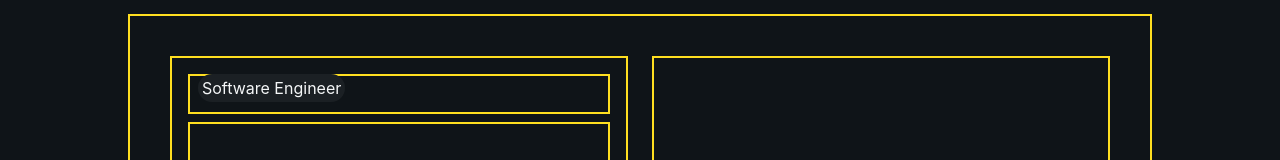
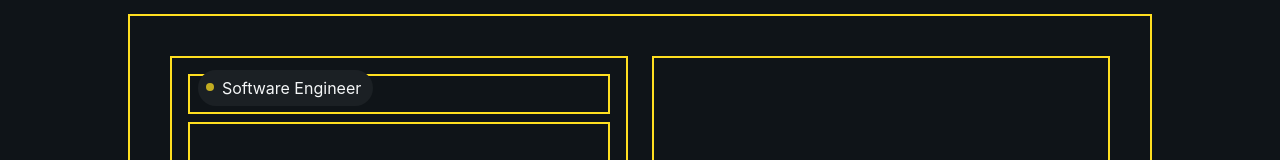
Before and after one commit to Ullahm7/Personal-Website, a React (Vite) app: page / in a window 1280 px wide. Shown: the part 270-430 px from the top of the page. Built offline with nearby package versions, Linux system fonts and the light colour scheme.

Commit message:
add title des

```diff
--- a/src/sections/Hero.jsx
+++ b/src/sections/Hero.jsx
@@ -5,7 +5,10 @@ export const Hero = () => {
             <div class ="p-4 border-2 border-yellow-300 items-center">
                 {/*Title*/}
                 <div class="border-2 border-yellow-300 h-10 mb-2 px-2">
-                    <span class ="w-2 h-2 bg-shadeone rounded-full p-1">Software Engineer</span>
+                    <span class ="w-2 h-2 bg-shadeone rounded-full p-2 pr-3">
+                        <span class="w-2 h-2 rounded-full  bg-yellow-300 inline-flex mb-0.75 mr-2 animate-pulse "></span>
+                        <span>Software Engineer</span>
+                    </span>
                 </div>
                 {/*Name*/}
                 <div class="border-2 border-yellow-300 h-16 mb-2 px-2 text-2xl font-bold">
```
